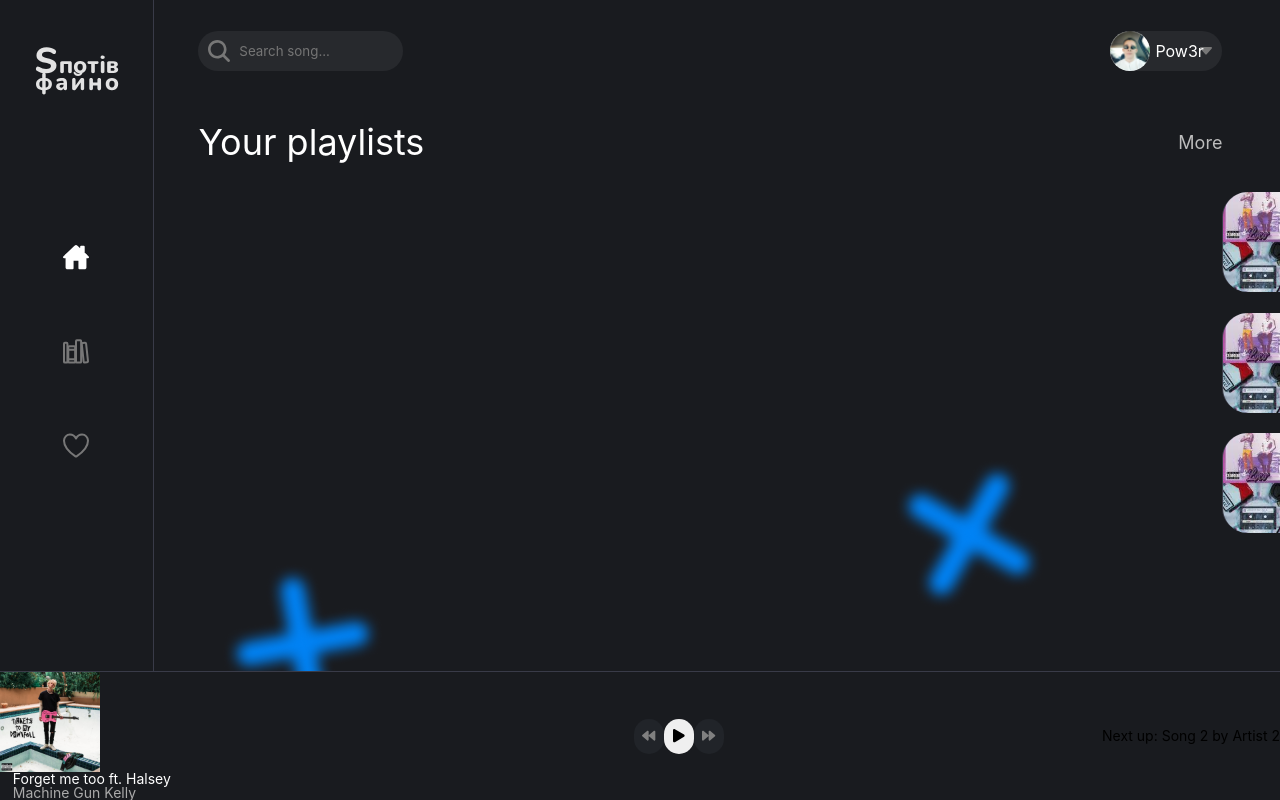
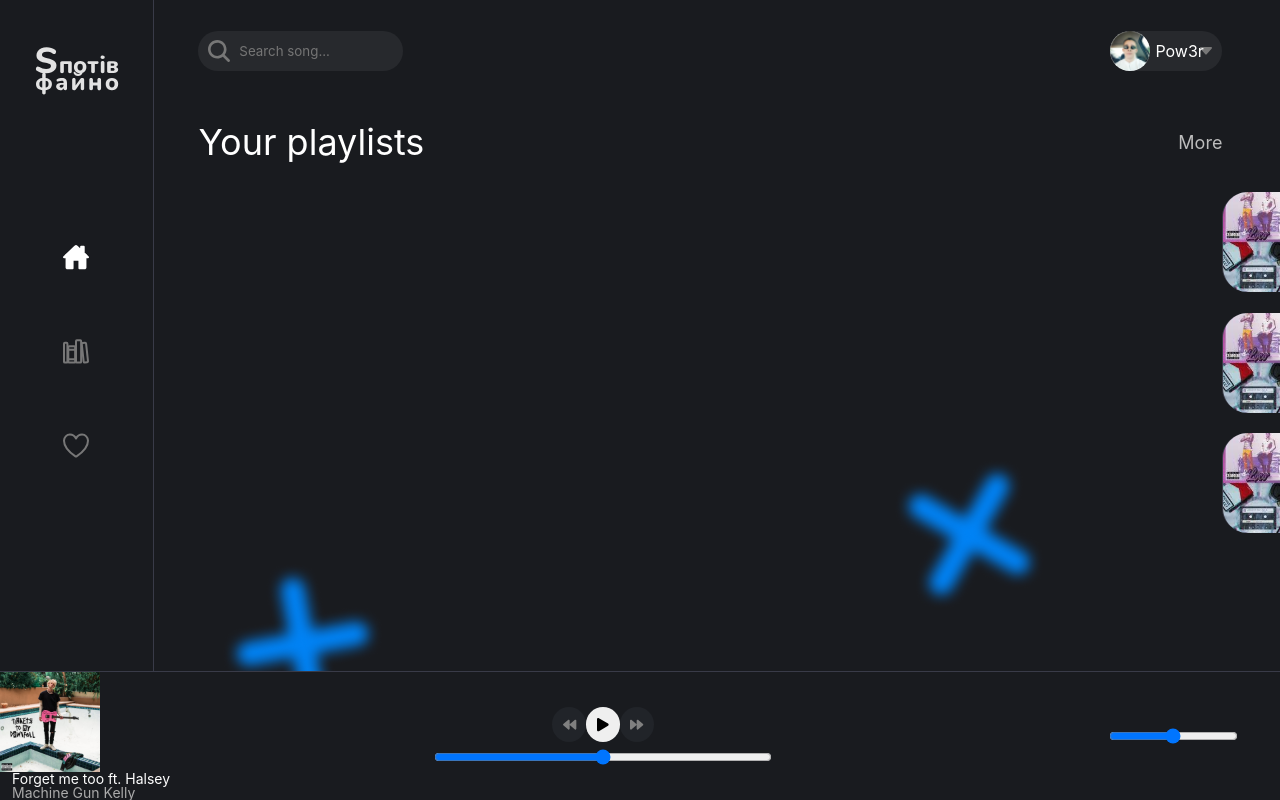
Before and after one commit to pow3r-prog/spotiv-faino-react, a React (Create React App) app: page /library in a window 1280 px wide. Shown: the top 800 px of the page. Built offline with nearby package versions, Linux system fonts and the light colour scheme.

Commit message:
updating player component

```diff
--- a/src/App.js
+++ b/src/App.js
@@ -1,5 +1,5 @@
 import './App.scss'
-import { useState, useEffect } from 'react'
+import { useState } from 'react'
 import { Navigation, MainPage, MusicPlayer } from './components'
 
 function App() {
@@ -31,17 +31,7 @@ function App() {
   ])
 
   const [currentSongIndex, setCurrentSongIndex] = useState(0)
-  const [nextSongIndex, setNextSongIndex] = useState(0)
 
-  useEffect(() => {
-    setNextSongIndex(() => {
-      if (currentSongIndex + 1 > songs.length - 1) {
-        return 0
-      } else {
-        return currentSongIndex + 1
-      }
-    })
-  }, [currentSongIndex])
   return (
     <div className='App'>
       <Navigation />
@@ -49,7 +39,6 @@ function App() {
       <MusicPlayer
         currentSongIndex={currentSongIndex}
         setCurrentSongIndex={setCurrentSongIndex}
-        nextSongIndex={nextSongIndex}
         songs={songs}
       />
     </div>
--- a/src/components/MusicPlayer/Controls.jsx
+++ b/src/components/MusicPlayer/Controls.jsx
@@ -5,6 +5,8 @@ import { faPlay, faPause, faForward, faBackward } from '@fortawesome/free-solid-
 const Controls = (props) => {
     return (
         <div className="player__controls">
+            <div className="player__buttons">
+                <div className='play__buttons'>
                     <button className="skip__btn" onClick={() => props.SkipSong(false)}>
                         <FontAwesomeIcon icon={faBackward} />
                     </button>
@@ -15,6 +17,15 @@ const Controls = (props) => {
                         <FontAwesomeIcon icon={faForward} />
                     </button>
                 </div>
+                <div className="song__duration">
+                    <input className="song__duration_slider" type="range"  min='0' max='100'/>
+                </div>
+            </div>
+
+            <div className="player__sound">
+                <input className="player__sound_range" type="range"  min='0' max='100'/>
+            </div>
+        </div>
     )
 }
 
--- a/src/components/MusicPlayer/MusicPlayer.scss
+++ b/src/components/MusicPlayer/MusicPlayer.scss
@@ -3,8 +3,8 @@
   display: flex;
   flex-wrap: nowrap;
   align-items: center;
+  position: fixed;
   justify-content: space-between;
-  position: fixed;
   bottom: 0;
   width: 100%;
   border-top: 1px solid #393b48;
@@ -37,7 +37,17 @@
   display: flex;
   flex-wrap: nowrap;
   justify-content: space-between;
-  width: 7%;
+  width: 70%;
+  margin-left: 15%;
+  .player__buttons {
+    display: flex;
+    flex-wrap: wrap;
+    justify-content: center;
+    width: 40%;
+    .play__buttons {
+      display: flex;
+      justify-content: space-between;
+      width: 30%;
       .skip__btn {
         color: grey;
         background: #212429;
@@ -51,3 +61,18 @@
         border-radius: 100px;
       }
     }
+    .song__duration {
+      display: flex;
+      justify-content: center;
+      margin-top: 2%;
+      width: 100%;
+      &_slider {
+        width: 100%;
+      }
+    }
+  }
+  .player__sound {
+    display: flex;
+    margin-right: 5%;
+  }
+}
--- a/src/components/MusicPlayer/Player.jsx
+++ b/src/components/MusicPlayer/Player.jsx
@@ -44,7 +44,6 @@ const Player = (props) => {
             <audio src={props.songs[props.currentSongIndex].src} ref={audioEl}></audio>
             <Details song={props.songs[props.currentSongIndex]} />
             <Controls isPlaying={isPlaying} setIsPlaying={setIsPlaying} SkipSong={SkipSong} />
-            <p>Next up: <span>{props.songs[props.nextSongIndex].title} by {props.songs[props.nextSongIndex].artist}</span></p>
         </div>
     )
 }
```
Also changed, not shown: src/components/Songs/Songs.jsx (added), 1 other file (tests, documents, lock files or other folders). Lines whose indentation alone changed are shown as unchanged.
